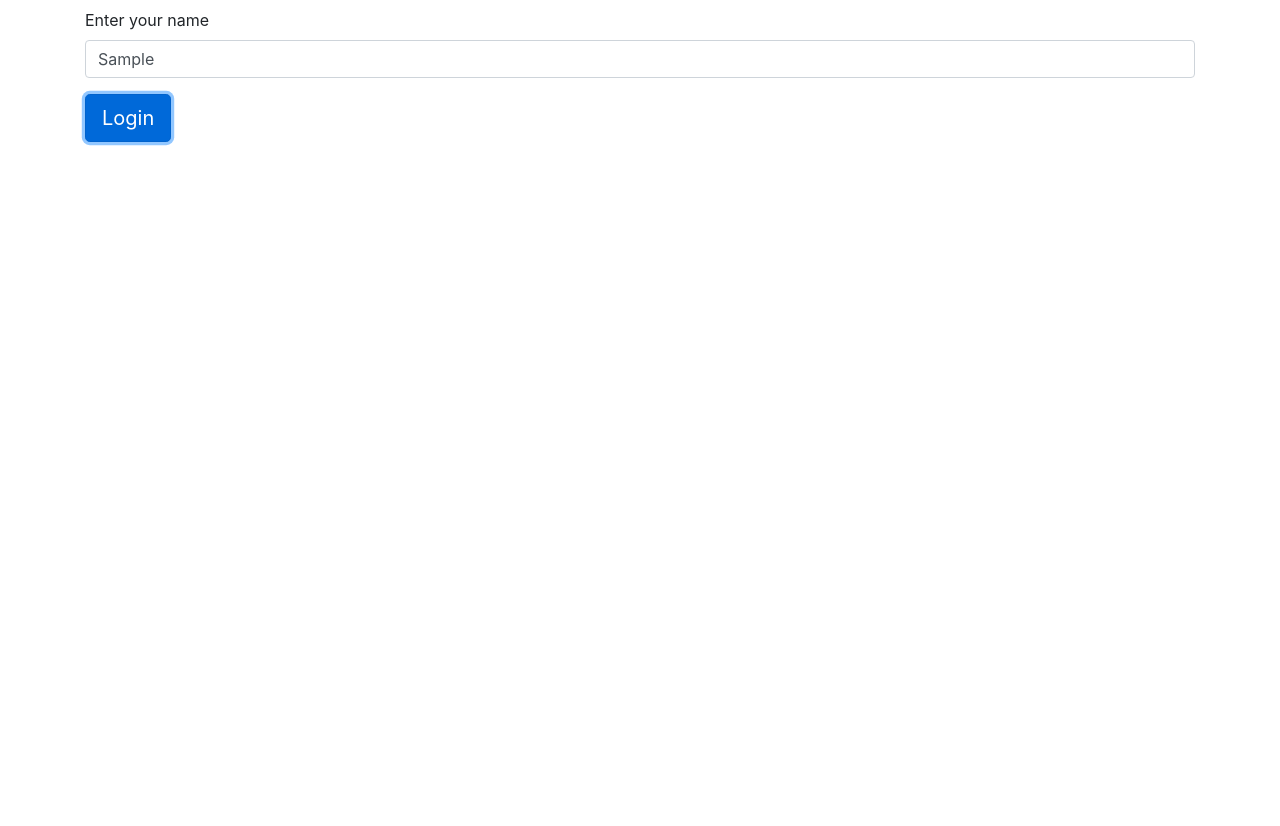
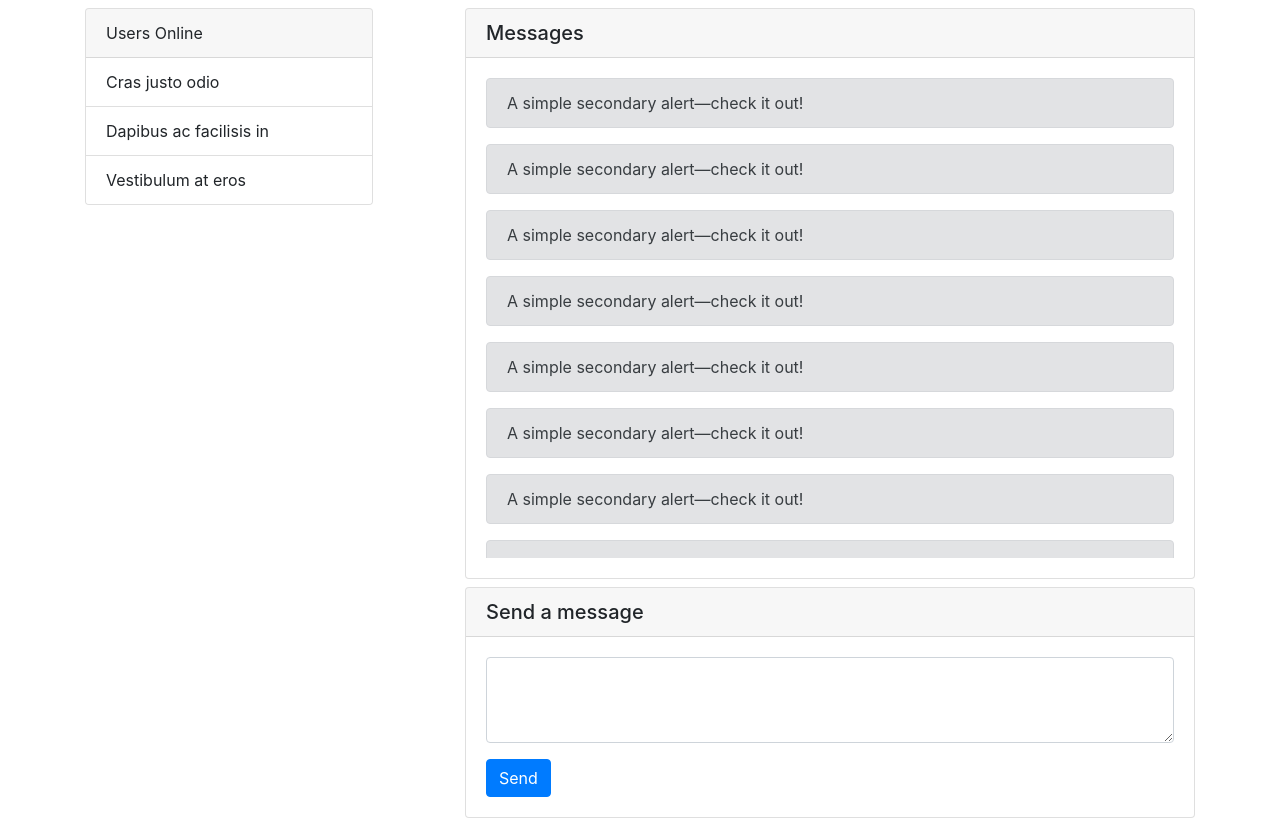
Before and after one commit to javierlona/chat_application, a website: page public/index.html in a window 1280 px wide. Both pictures are taken after typing "Sample" into the empty fields and a click on the button "Login". Before the commit the page ends 800 px from the top, so only its background shows below. Drawn offline with nearby package versions, Linux system fonts and the light colour scheme; no server answers.

Commit message:
Created function for add_user

```diff
--- a/public/index.html
+++ b/public/index.html
@@ -12,15 +12,12 @@
     #messageArea {
       height: 60vh;
     }
-    #chatArea {
-      display: none;
-    }
   </style>
 </head>
 <body>
   <div class="container mt-2">
     <div class="row" id="enterUsernameArea">
-      <div class="col">
+      <div class="col-md-6">
         <form id="usernameForm">
           <div class="form-group">
             <label for="enterUsername">Enter your name</label>
@@ -33,7 +30,7 @@
       </div>
     </div>
 
-    <div class="row" id="chatArea">
+    <div class="row d-none" id="chatArea">
       <div class="col-lg-4">
 
         <div class="card" style="width: 18rem;">
@@ -149,9 +146,21 @@
       message.value = '';
     }
 
-    function new_user() {
+    function add_user() {
       event.preventDefault();
-      console.log(enterUsername.value);
+      console.log("Username entered: ", enterUsername.value);
+
+      // socket.emit('add user', )
+      show_chat_area();
+      hide_user_form_area();
+    }
+
+    function hide_user_form_area() {
+      enterUsernameArea.classList.toggle("d-none");
+    }
+
+    function show_chat_area() {
+      chatArea.classList.toggle("d-none");
     }
 
     // This function appends the HTML
@@ -168,7 +177,7 @@
     });
 
     form.addEventListener('submit', send_users_message, false);
-    usernameForm.addEventListener('submit', new_user, false);
+    usernameForm.addEventListener('submit', add_user, false);
   </script>
 </body>
 </html>
```
